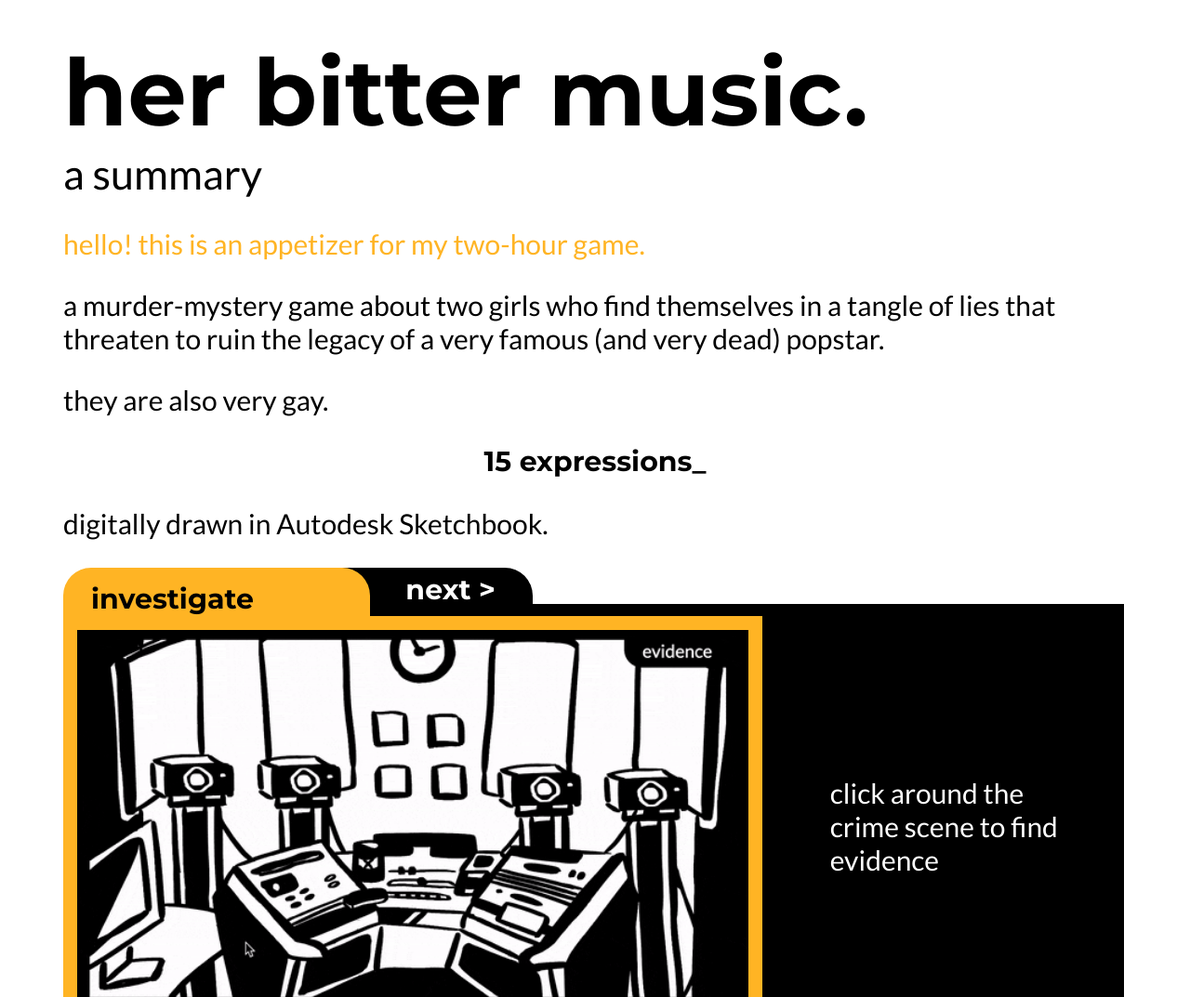
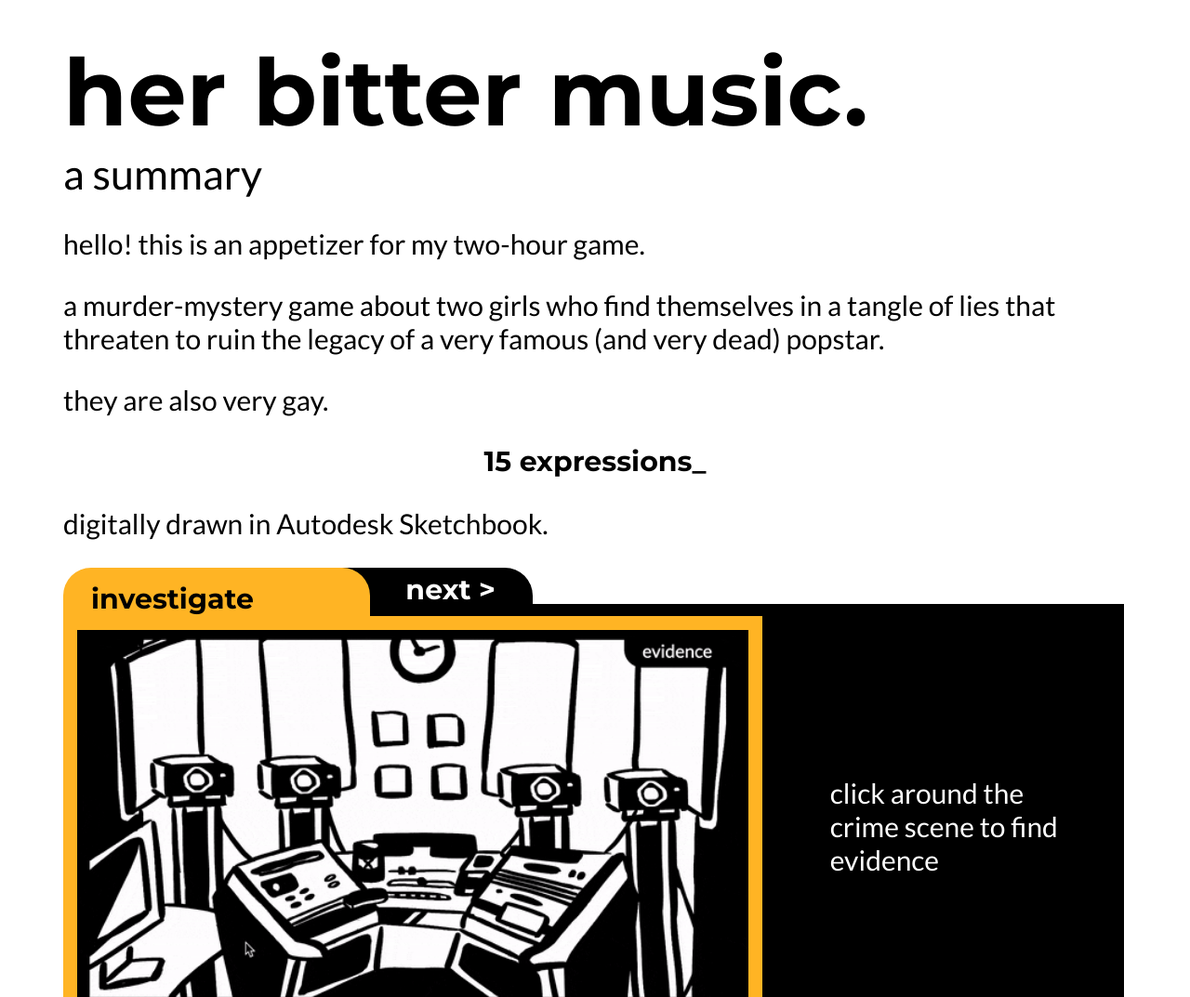
Before and after one commit to sineadli20/her-bitter-music, a plain HTML site: page index.html in a window 1280 px wide. Shown: the top 1073 px of the page at 93% size. Drawn offline with Linux system fonts and the light colour scheme.

Commit message:
Update index.html

```diff
--- a/index.html
+++ b/index.html
@@ -2,7 +2,7 @@
 <body>
     <div id='title'>her bitter music.</div>
     <div id='subtitle'>a summary</div>
-        <p style="color:#FFB424">hello! this is an appetizer for my two-hour game.</p>
+        <p>hello! this is an appetizer for my two-hour game.</p>
         <p>a murder-mystery game about two girls who find themselves in a tangle of lies that threaten to ruin the legacy of a very famous (and very dead) popstar.</p>
         <p>they are also very gay.</p>
         <p id='typed-style'><span id='typed'><span></p>
```
